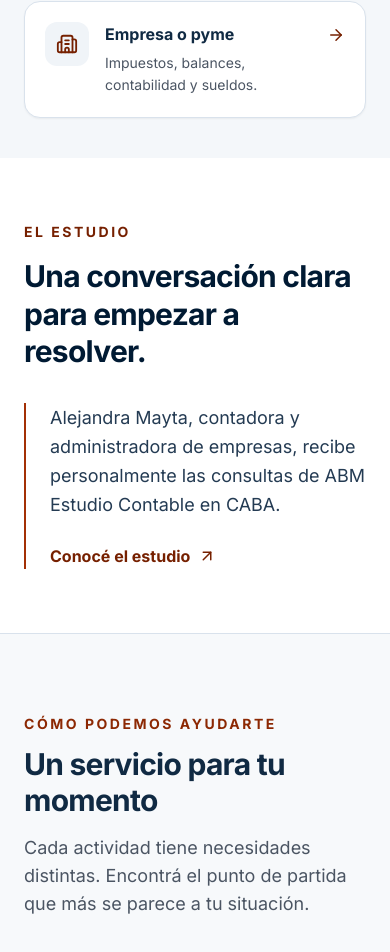
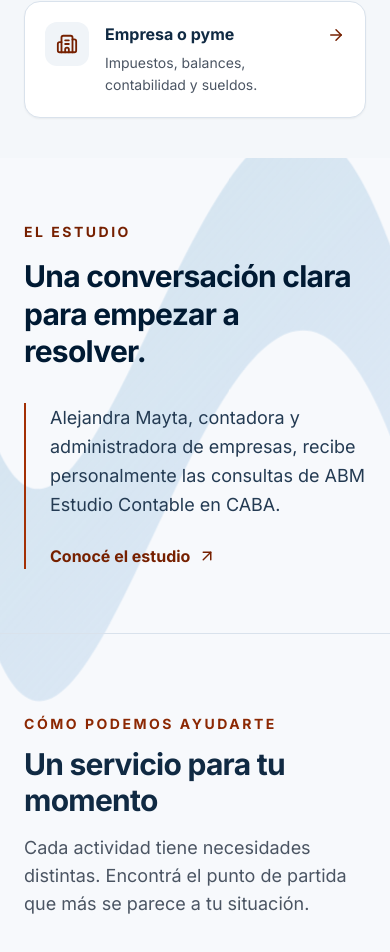
Before and after one commit to gabrieladia1979/estudioContableABM, a React (Vite) app: page / in a window 390 px wide. Shown: the part 1293-2245 px from the top of the page. Built offline with nearby package versions, Linux system fonts and the light colour scheme; no server answers.

Commit message:
Refine ABM logo transition and add flowing wave background

```diff
--- a/src/components/HeroLogoTransition.jsx
+++ b/src/components/HeroLogoTransition.jsx
@@ -24,14 +24,16 @@ export default function HeroLogoTransition() {
 
       const source = anchor.getBoundingClientRect();
       const target = headerLogo.getBoundingClientRect();
-      const progress = clamp(window.scrollY / 320);
-      const handoff = clamp((progress - 0.84) / 0.16);
+      const progress = clamp(window.scrollY / 240);
+      const eased = progress * progress * (3 - 2 * progress);
+      const handoff = clamp((progress - 0.96) / 0.04);
       overlay.style.display = progress < 1 ? 'block' : 'none';
-      overlay.style.left = `${between(source.left, target.left, progress)}px`;
-      overlay.style.top = `${between(source.top + window.scrollY, target.top, progress)}px`;
-      overlay.style.width = `${between(source.width, target.width, progress)}px`;
-      overlay.style.height = `${between(source.height, target.height, progress)}px`;
-      overlay.style.padding = `${between(12, 0, progress)}px`;
+      const left = between(source.left, target.left, eased);
+      const top = between(source.top + window.scrollY, target.top, eased);
+      const scale = between(source.width / target.width, 1, eased);
+      overlay.style.width = `${target.width}px`;
+      overlay.style.height = `${target.height}px`;
+      overlay.style.transform = `translate3d(${left}px, ${top}px, 0) scale(${scale})`;
       overlay.style.opacity = `${1 - handoff}`;
       headerLogo.style.opacity = `${handoff}`;
     };
@@ -52,5 +54,5 @@ export default function HeroLogoTransition() {
     };
   }, []);
 
-  return <div ref={movingLogo} className="pointer-events-none fixed z-[60] hidden box-border overflow-hidden rounded-xl bg-white shadow-lg" aria-hidden="true"><img src="/logo-abm-franjas.svg" alt="" className="h-full w-full object-contain" /></div>;
+  return <div ref={movingLogo} className="hero-brand-motion pointer-events-none fixed left-0 top-0 z-[60] hidden origin-top-left" aria-hidden="true"><img src="/logo-abm-franjas.svg" alt="" className="h-full w-full object-contain" /></div>;
 }
--- /dev/null
+++ b/src/components/WaveBackdrop.jsx
@@ -0,0 +1,16 @@
+export default function WaveBackdrop() {
+  return <svg className="home-wave-art" viewBox="0 0 1600 1200" preserveAspectRatio="none" aria-hidden="true" focusable="false">
+    <defs>
+      <linearGradient id="abm-wave-blue" x1="0" y1="0" x2="1" y2="1">
+        <stop stopColor="#c5dce8" stopOpacity=".65" />
+        <stop offset="1" stopColor="#99bfe6" stopOpacity=".2" />
+      </linearGradient>
+    </defs>
+    <g fill="url(#abm-wave-blue)">
+      <path d="M-100 60 C350 270 950 -120 1700 110 L1700 155 C950 -65 350 325 -100 110Z" />
+      <path d="M-100 330 C450 100 1000 540 1700 290 L1700 350 C1000 590 450 165 -100 395Z" />
+      <path d="M-100 610 C500 850 1050 350 1700 630 L1700 690 C1050 430 500 910 -100 675Z" />
+      <path d="M-100 980 C500 690 1050 1150 1700 910 L1700 980 C1050 1220 500 760 -100 1050Z" />
+    </g>
+  </svg>;
+}
--- a/src/index.css
+++ b/src/index.css
@@ -26,6 +26,16 @@ body {
 
 section[id] {
   scroll-margin-top: 6rem;
+}
+
+.hero-brand-motion { will-change: transform; filter: drop-shadow(0 0 1px rgba(255, 255, 255, .55)); }
+.home-wave-surface { position: relative; isolation: isolate; overflow: hidden; background: #f7f9fc; }
+.home-wave-art { position: absolute; inset: -2% -5%; width: 110%; height: 104%; pointer-events: none; animation: abm-waves 18s ease-in-out infinite alternate; }
+.home-wave-content { position: relative; z-index: 1; }
+.home-wave-content > section { background: transparent; }
+@keyframes abm-waves {
+  from { transform: translate3d(-1%, -1%, 0) scale(1.02); }
+  to { transform: translate3d(1.5%, 1%, 0) scale(1.04); }
 }
 
 @media (min-width: 768px) {
@@ -61,5 +71,5 @@ section[id] {
 
 @media (prefers-reduced-motion: reduce) {
   html { scroll-behavior: auto; }
-  .hero-reveal, .hero-photo-motion { animation: none; }
+  .hero-reveal, .hero-photo-motion, .home-wave-art { animation: none; }
 }
--- a/src/pages/HomePage.jsx
+++ b/src/pages/HomePage.jsx
@@ -3,11 +3,12 @@ import Navbar from '../components/layout/Navbar';
 import Footer from '../components/layout/Footer';
 import Hero from '../components/sections/Hero';
 import HeroLogoTransition from '../components/HeroLogoTransition';
+import WaveBackdrop from '../components/WaveBackdrop';
 import StudioIntroSection from '../components/sections/StudioIntroSection';
 import ServicesSection from '../components/sections/ServicesSection';
 import AudienceSection from '../components/sections/AudienceSection';
 import ProcessSection from '../components/sections/ProcessSection';
 import ContactSection from '../components/sections/ContactSection';
 
-const HomePage = () => <div><Navbar /><main><Hero /><StudioIntroSection /><AudienceSection /><ServicesSection /><ProcessSection /><ContactSection compact /></main><Footer /><HeroLogoTransition /></div>;
+const HomePage = () => <div><Navbar /><main><Hero /><div className="home-wave-surface"><WaveBackdrop /><div className="home-wave-content"><StudioIntroSection /><AudienceSection /><ServicesSection /></div></div><ProcessSection /><ContactSection compact /></main><Footer /><HeroLogoTransition /></div>;
 export default HomePage;
```
Also changed, not shown: public/logo-abm-franjas.svg.
